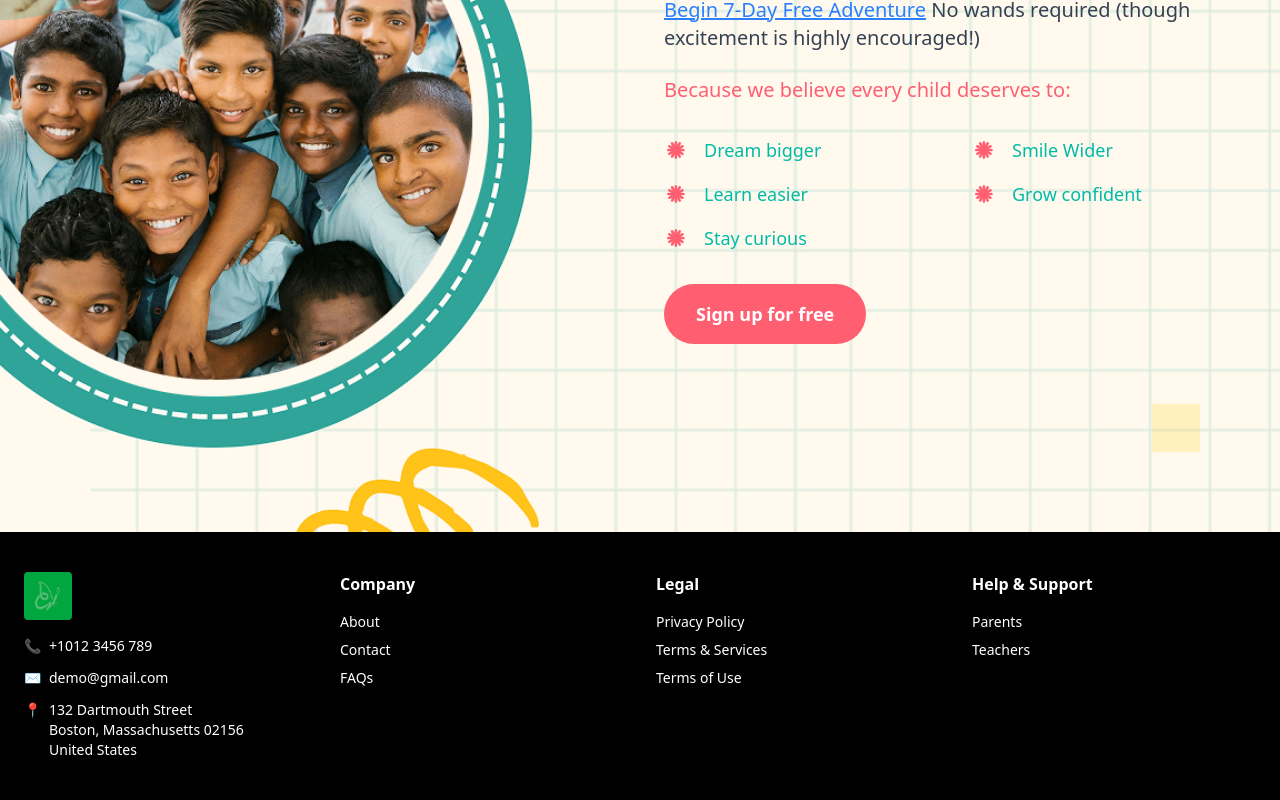
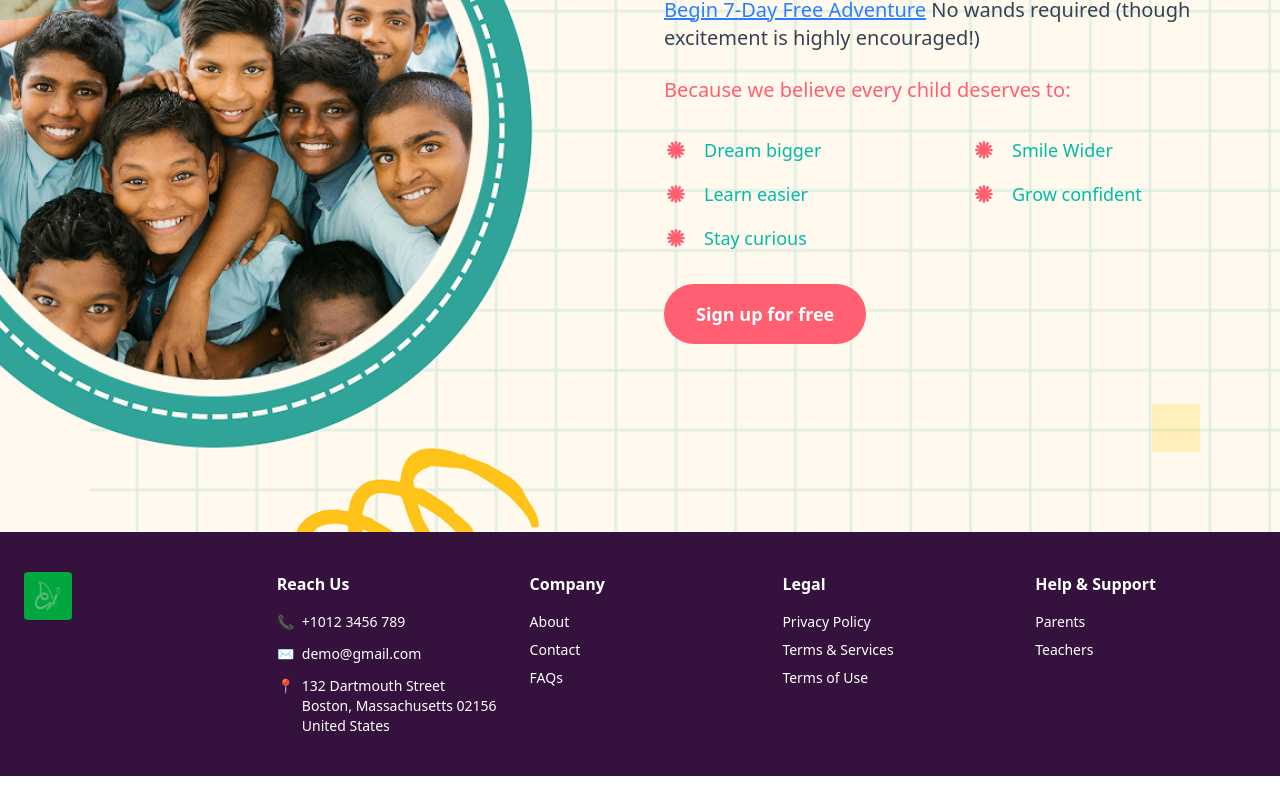
Before and after one commit to keytabdev/ekweb, a Next.js app: page / in a window 1280 px wide. Shown: the part 7164-7964 px from the top of the page. After the commit the page ends 7940 px from the top, so only its background shows below. Built offline with nearby package versions, Linux system fonts and the light colour scheme.

Commit message:
Update Footer.tsx

```diff
--- a/src/components/Footer.tsx
+++ b/src/components/Footer.tsx
@@ -3,9 +3,9 @@ import Image from "next/image";
 
 const Footer = () => {
   return (
-    <footer className="bg-black text-white py-10">
-      <div className="max-w-7xl mx-auto px-6 grid grid-cols-1 md:grid-cols-4 gap-8">
-        {/* Column 1: Reach us */}
+    <footer className="bg-[#35113D]  text-white py-10">
+      <div className="max-w-7xl mx-auto px-6 grid grid-cols-1 md:grid-cols-5 gap-8">
+        {/* Column 1: Logo */}
         <div>
           <div className="mb-4">
             <Image
@@ -16,15 +16,20 @@ const Footer = () => {
               className="h-12 w-12 bg-green-600 p-2 rounded"
             />
           </div>
+        </div>
+
+        {/* Column 2: Reach us */}
+        <div>
+          <h3 className="font-semibold mb-4">Reach Us</h3>
           <div className="space-y-3 text-sm">
             <div className="flex items-center gap-2">
-              <span>📞</span> <span>+1012 3456 789</span>
+              <span className="text-white">📞</span> <span>+1012 3456 789</span>
             </div>
             <div className="flex items-center gap-2">
-              <span>✉️</span> <span>demo@gmail.com</span>
+              <span className="text-white">✉️</span> <span>demo@gmail.com</span>
             </div>
             <div className="flex items-start gap-2">
-              <span>📍</span>
+              <span className="text-white">📍</span>
               <span>
                 132 Dartmouth Street
                 <br />
@@ -36,7 +41,7 @@ const Footer = () => {
           </div>
         </div>
 
-        {/* Column 2: Company */}
+        {/* Column 3: Company */}
         <div>
           <h3 className="font-semibold mb-4">Company</h3>
           <ul className="space-y-2 text-sm">
@@ -52,7 +57,7 @@ const Footer = () => {
           </ul>
         </div>
 
-        {/* Column 3: Legal */}
+        {/* Column 4: Legal */}
         <div>
           <h3 className="font-semibold mb-4">Legal</h3>
           <ul className="space-y-2 text-sm">
@@ -68,7 +73,7 @@ const Footer = () => {
           </ul>
         </div>
 
-        {/* Column 4: Help & Support */}
+        {/* Column 5: Help & Support */}
         <div>
           <h3 className="font-semibold mb-4">Help & Support</h3>
           <ul className="space-y-2 text-sm">
```
